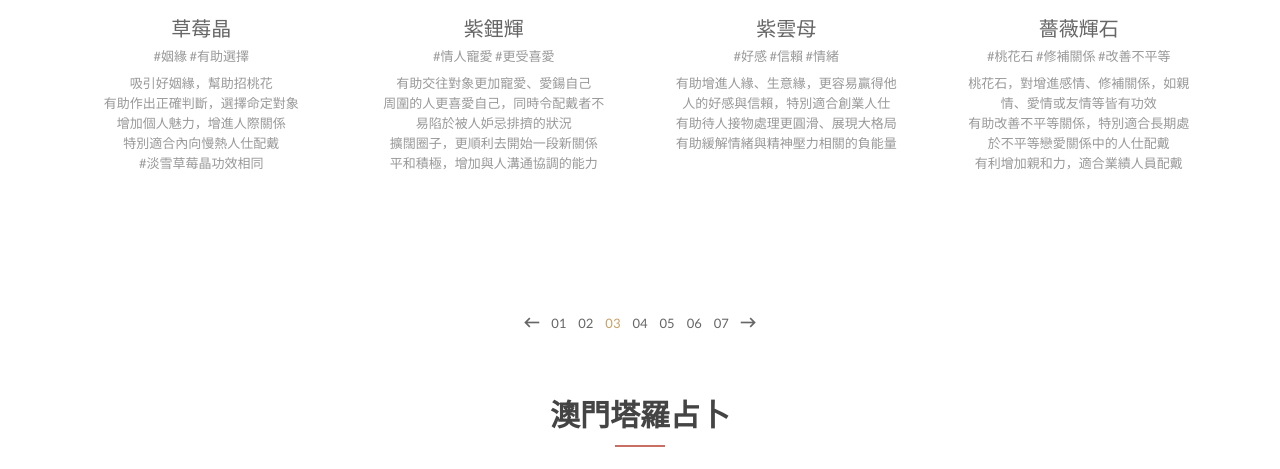
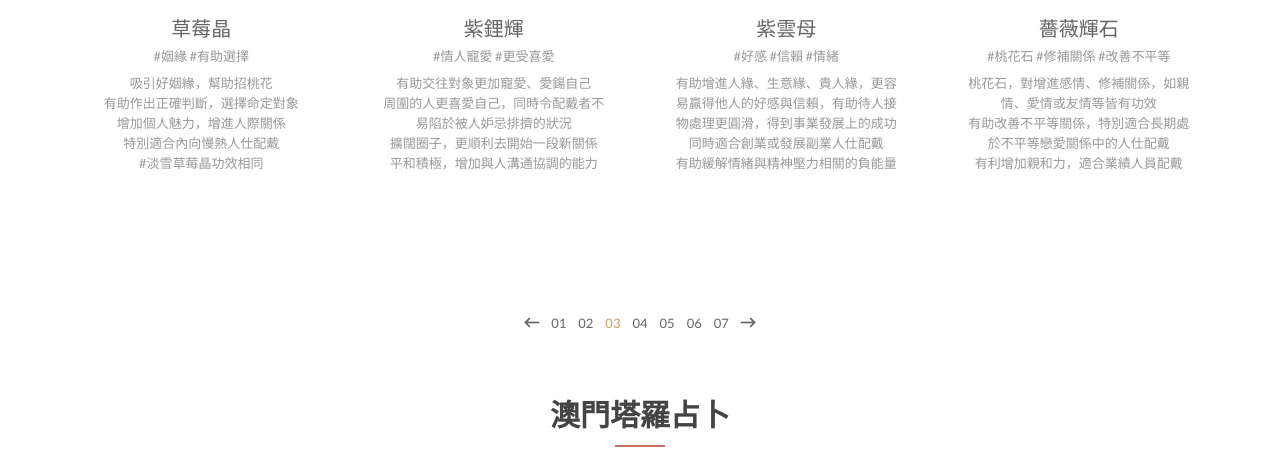
Before and after one commit to JinniTarot/JinniTarot-1stindexonly, a plain HTML site: page crystal-list3.html in a window 1280 px wide. Shown: the part 1138-1607 px from the top of the page. Drawn offline with Linux system fonts and the light colour scheme; files whose address does not match are found by name.

Commit message:
Update crystal-list3.html

```diff
--- a/crystal-list3.html
+++ b/crystal-list3.html
@@ -351,8 +351,8 @@
 									<img src="img/team/23.png" alt="" />
 									<h3 class="text-uppercase mt-20">紫雲母</h3>
 									<h4 class="text-uppercase text-gray">#好感 #信賴 #情緒</h4>
-									<p class="text-gray">有助增進人緣、生意緣，更容易贏得他人的好感與信賴，特別適合創業人仕<br>
-									有助待人接物處理更圓滑、展現大格局<br>
+									<p class="text-gray">有助增進人緣、生意緣、貴人緣，更容易贏得他人的好感與信賴，有助待人接物處理更圓滑，得到事業發展上的成功<br>
+										同時適合創業或發展副業人仕配戴<br>
 									有助緩解情緒與精神壓力相關的負能量
 									</p>
 									<div class="team-social">
```
